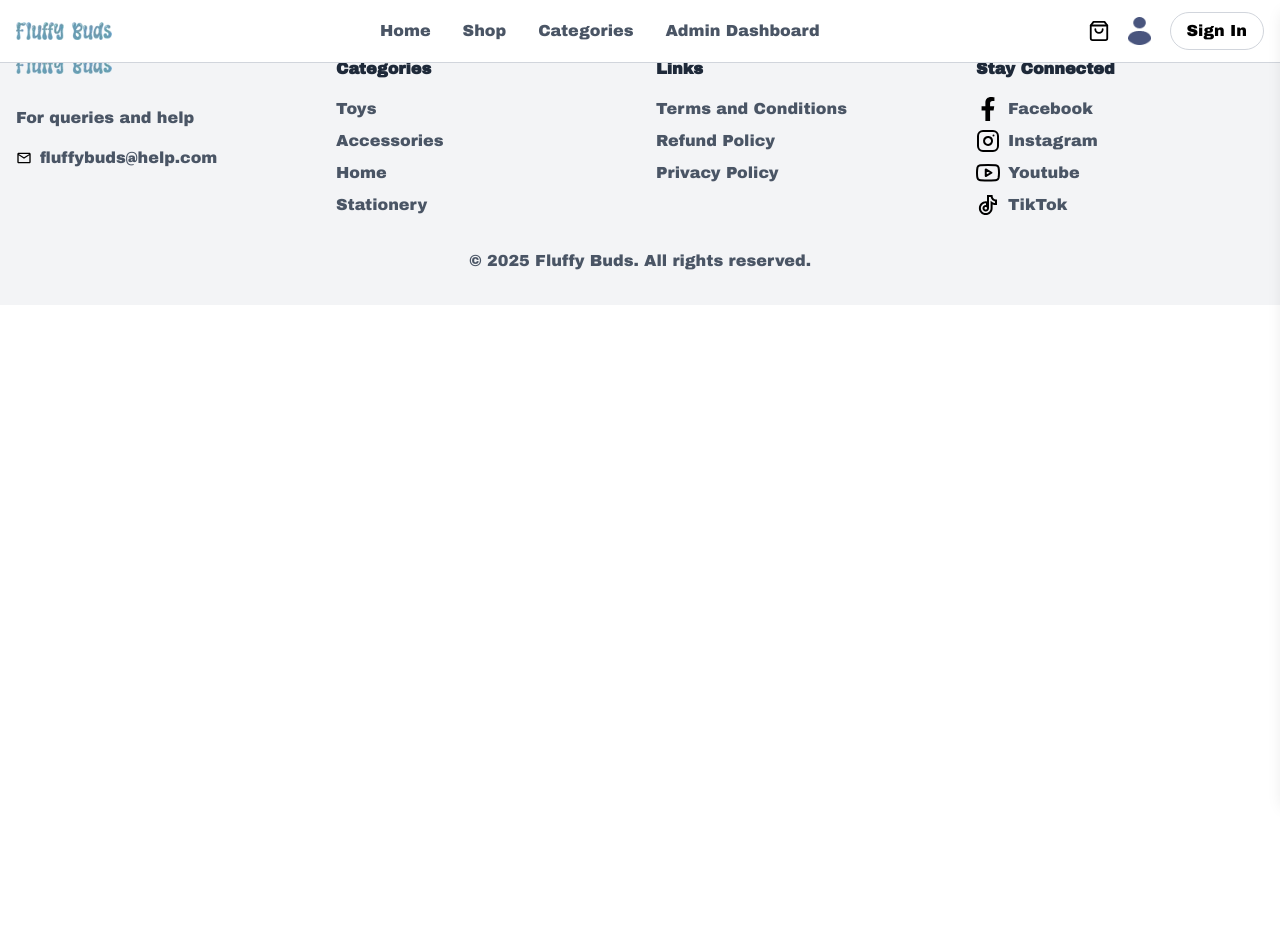
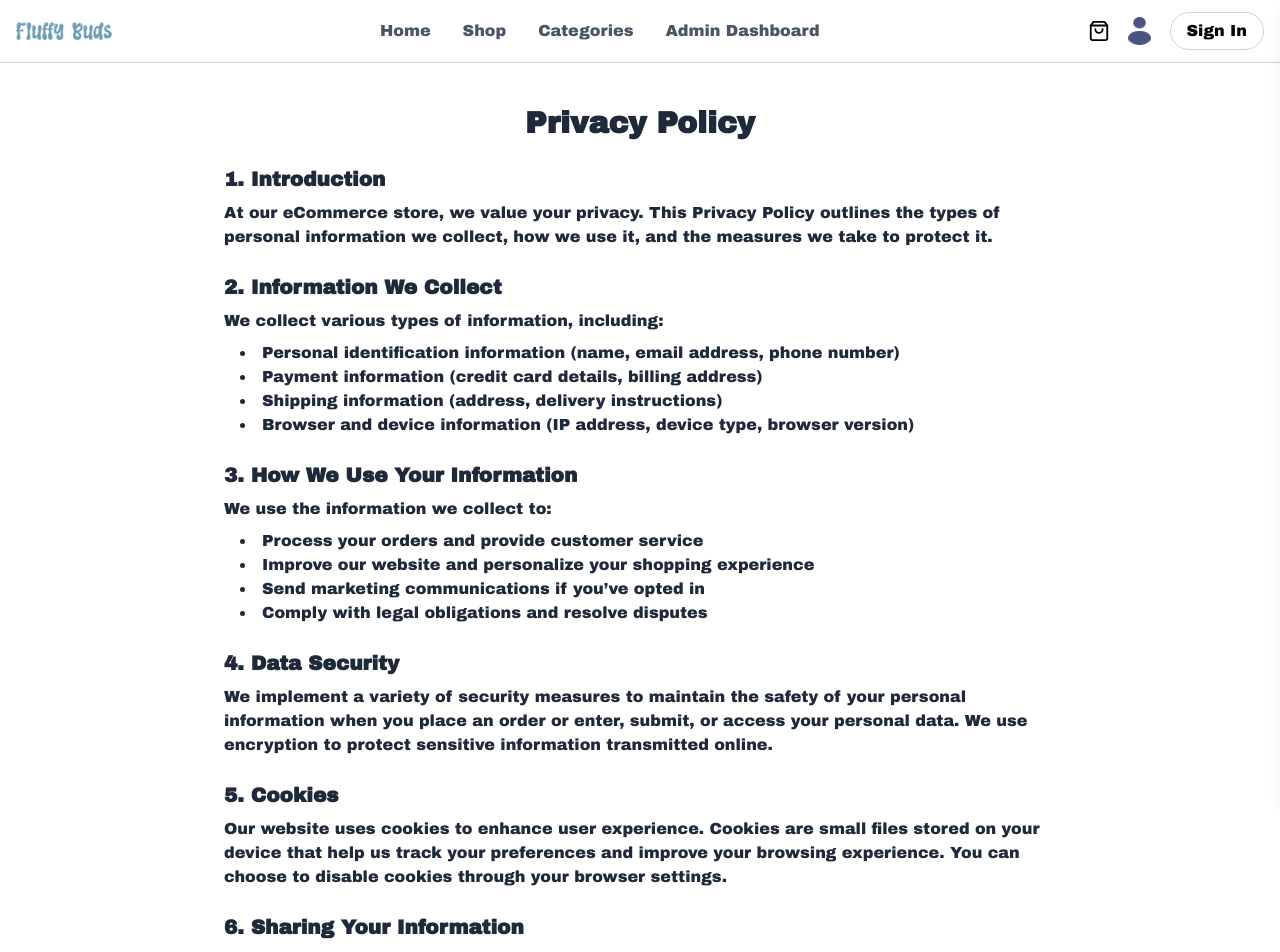
Before and after one commit to mdsajalali/fluffy-buds, a React (Vite) app: page /privacy-policy in a window 1280 px wide. Shown: the top 952 px of the page. Before the commit the page ends 800 px from the top, so only its background shows below. Built offline with nearby package versions, Linux system fonts and the light colour scheme.

Commit message:
added: privacy policy ui

```diff
--- a/src/pages/(privacy-policy)/Privacy-Policy.tsx
+++ b/src/pages/(privacy-policy)/Privacy-Policy.tsx
@@ -1,5 +1,142 @@
 const PrivacyPolicy = () => {
-  return <div>PrivacyPolicy</div>;
+  return (
+    <div className="min-h-screen md:mt-[65px] bg-white text-gray-800 px-4 sm:px-8 py-10 max-w-4xl mx-auto">
+      <h1 className="text-3xl font-bold mb-6 text-center">Privacy Policy</h1>
+
+      <div className="space-y-6">
+        <section>
+          <h2 className="text-xl font-semibold mb-2">1. Introduction</h2>
+          <p>
+            At our eCommerce store, we value your privacy. This Privacy Policy
+            outlines the types of personal information we collect, how we use
+            it, and the measures we take to protect it.
+          </p>
+        </section>
+
+        <section>
+          <h2 className="text-xl font-semibold mb-2">
+            2. Information We Collect
+          </h2>
+          <p>We collect various types of information, including:</p>
+          <ul className="list-disc list-inside ml-4 mt-2">
+            <li>
+              Personal identification information (name, email address, phone
+              number)
+            </li>
+            <li>Payment information (credit card details, billing address)</li>
+            <li>Shipping information (address, delivery instructions)</li>
+            <li>
+              Browser and device information (IP address, device type, browser
+              version)
+            </li>
+          </ul>
+        </section>
+
+        <section>
+          <h2 className="text-xl font-semibold mb-2">
+            3. How We Use Your Information
+          </h2>
+          <p>We use the information we collect to:</p>
+          <ul className="list-disc list-inside ml-4 mt-2">
+            <li>Process your orders and provide customer service</li>
+            <li>
+              Improve our website and personalize your shopping experience
+            </li>
+            <li>Send marketing communications if you’ve opted in</li>
+            <li>Comply with legal obligations and resolve disputes</li>
+          </ul>
+        </section>
+
+        <section>
+          <h2 className="text-xl font-semibold mb-2">4. Data Security</h2>
+          <p>
+            We implement a variety of security measures to maintain the safety
+            of your personal information when you place an order or enter,
+            submit, or access your personal data. We use encryption to protect
+            sensitive information transmitted online.
+          </p>
+        </section>
+
+        <section>
+          <h2 className="text-xl font-semibold mb-2">5. Cookies</h2>
+          <p>
+            Our website uses cookies to enhance user experience. Cookies are
+            small files stored on your device that help us track your
+            preferences and improve your browsing experience. You can choose to
+            disable cookies through your browser settings.
+          </p>
+        </section>
+
+        <section>
+          <h2 className="text-xl font-semibold mb-2">
+            6. Sharing Your Information
+          </h2>
+          <p>
+            We do not sell or rent your personal information to third parties.
+            However, we may share your data with trusted third-party service
+            providers who assist us in operating our website and conducting our
+            business, such as payment processors and shipping companies.
+          </p>
+        </section>
+
+        <section>
+          <h2 className="text-xl font-semibold mb-2">7. Third-Party Links</h2>
+          <p>
+            Our website may contain links to other websites. We are not
+            responsible for the privacy practices or content of external sites.
+            We encourage you to review their privacy policies before providing
+            any personal information.
+          </p>
+        </section>
+
+        <section>
+          <h2 className="text-xl font-semibold mb-2">8. Your Rights</h2>
+          <p>
+            You have the right to access, correct, or delete your personal
+            information. If you would like to exercise these rights, please
+            contact us at{" "}
+            <a
+              href="mailto:support@example.com"
+              className="text-blue-600 underline"
+            >
+              support@example.com
+            </a>
+            .
+          </p>
+        </section>
+
+        <section>
+          <h2 className="text-xl font-semibold mb-2">
+            9. Changes to This Privacy Policy
+          </h2>
+          <p>
+            We may update this Privacy Policy from time to time. Any changes
+            will be posted on this page, and we will update the "Last updated"
+            date at the bottom of the page.
+          </p>
+        </section>
+
+        <section>
+          <h2 className="text-xl font-semibold mb-2">10. Contact Us</h2>
+          <p>
+            If you have any questions or concerns about our Privacy Policy,
+            please contact us at{" "}
+            <a
+              href="mailto:support@example.com"
+              className="text-blue-600 underline"
+            >
+              support@example.com
+            </a>
+            .
+          </p>
+        </section>
+      </div>
+
+      <p className="text-sm text-gray-500 mt-8 text-center">
+        Last updated: April 11, 2025
+      </p>
+    </div>
+  );
 };
 
 export default PrivacyPolicy;
```
